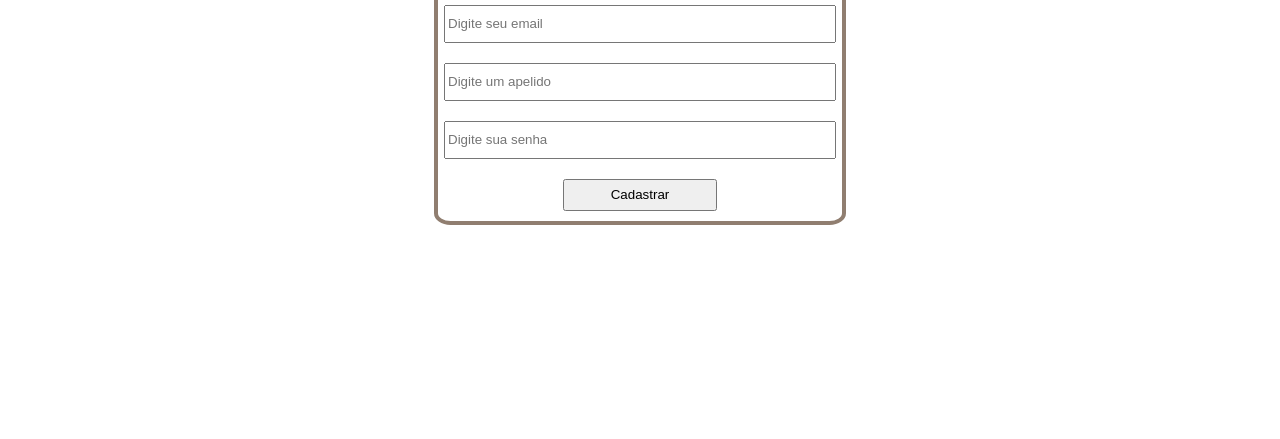
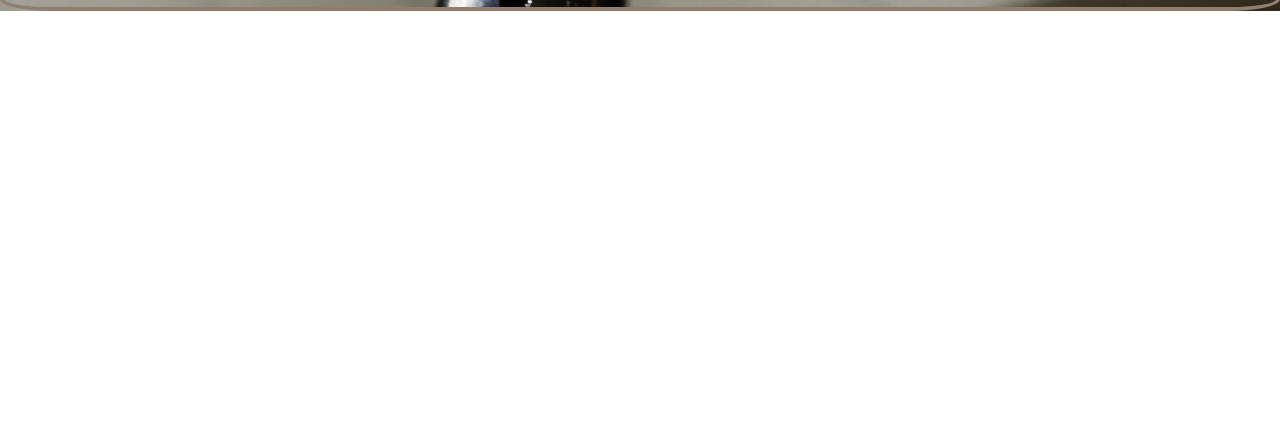
Before and after one commit to robertvitoriano/anota-ai-front-end, a React app: page /user/signin in a window 1280 px wide. Shown: the part 361-800 px from the top of the page. Built offline with nearby package versions, Linux system fonts and the light colour scheme.

Commit message:
adding background image to sign up page

```diff
--- a/src/pages/SignIn/index.js
+++ b/src/pages/SignIn/index.js
@@ -37,7 +37,7 @@
     }
 
 
-    return (<div className="container">
+    return (<div className="sign-up-container">
         <h1>Faça seu cadastro e comece a criar</h1>
         <div className="form-container">
             <input className="name-input"
--- a/src/pages/SignIn/sigin-in.css
+++ b/src/pages/SignIn/sigin-in.css
@@ -2,3 +2,8 @@
     width: 40%;
     height: 4vh;
 }
+
+.sign-up-container{
+  background-image: url('./writing-1209121_1920.jpg');
+  background-size: cover;
+}
```
Also changed, not shown: src/pages/SignIn/writing-1209121_1920.jpg (added).
